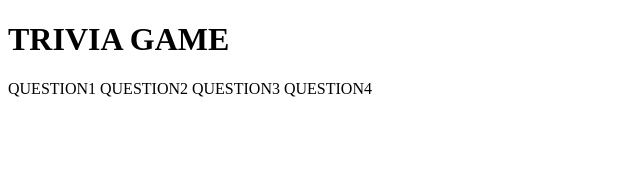
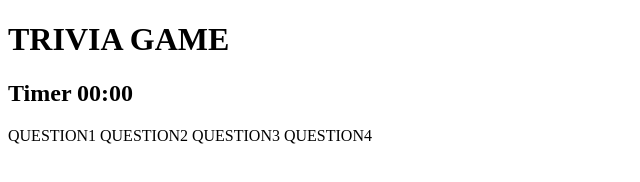
Before and after one commit to AdrielAngeles/TriviaGame, a plain HTML site: page index.html in a window 1280 px wide. Shown: the whole page, without its empty margins (0-640 px from the left). Drawn offline with nearby package versions, Linux system fonts and the light colour scheme.

Commit message:
updating...

```diff
--- a/index.html
+++ b/index.html
@@ -2,6 +2,7 @@
 <html lang="en">
 <head>
     <h1>TRIVIA GAME</h1>
+    <h2>Timer 00:00</h2>
 
 
         <script src="https://code.jquery.com/jquery-3.3.1.slim.min.js" integrity="sha384-q8i/X+965DzO0rT7abK41JStQIAqVgRVzpbzo5smXKp4YfRvH+8abtTE1Pi6jizo" crossorigin="anonymous"></script>
```
